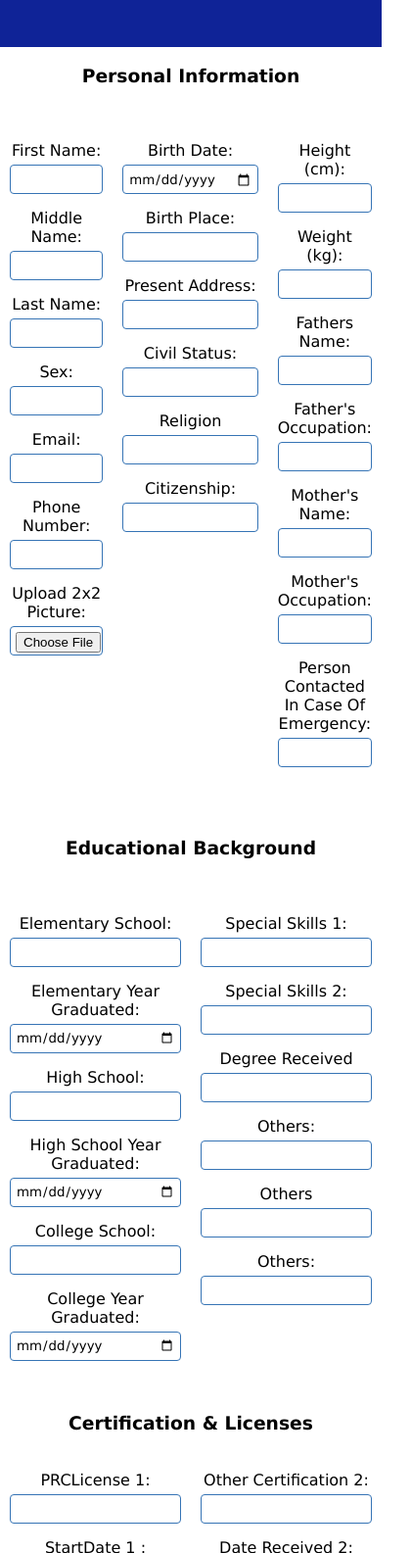
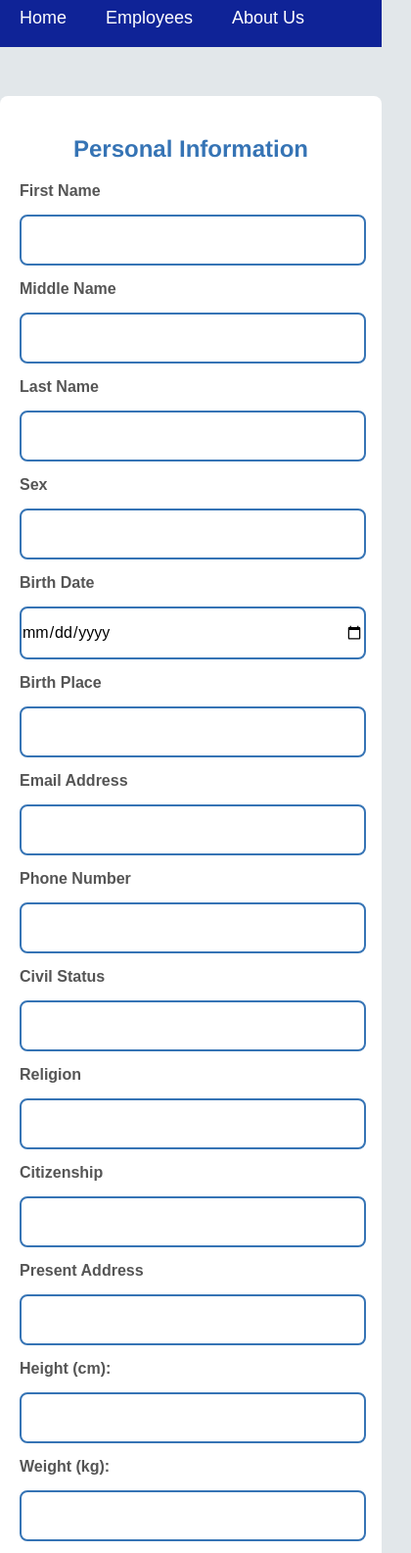
Before and after one commit to Beth7254/CSS_WEBSITE, a plain HTML site: page Employee.html in a window 390 px wide. Shown: the part 142-1727 px from the top of the page at 98% size, 420 px wide, since content can reach past the window. Drawn offline with Linux system fonts and the light colour scheme.

Commit message:
@06:06 PM

```diff
--- a/Employee.html
+++ b/Employee.html
@@ -4,7 +4,7 @@
 <head>
     <meta charset="UTF-8">
     <meta name="viewport" content="width=device-width, initial-scale=1.0">
-    <link rel="stylesheet" href="styles.css">
+    <link rel="stylesheet" href="styles2.css">
     <title>COSMIC Header</title>
 </head>
 
@@ -22,89 +22,79 @@
             <li><a href="#about">About Us</a></li>
         </ul>
     </nav>
-<section class="PersonalInformation">
-    <div class="Title">
-        <h3>Personal Information</h3>
-        <div class="line"></div>
-        <br><br>
+
+        <body>
+            <div class="container">
+                <h2>Personal Information</h2>
+                <form>
+                    <label for="firstname">First Name</label>
+                    <input type="text" id="firstname" required>
+
+                    <label for="middle">Middle Name </label>
+                    <input type="text" id="firstname" required>
+
+                    <label for="lastname">Last Name</label>
+                    <input type="text" id="lastname" required>
+
+                    <label for="sex">Sex</label>
+                    <input type="text" id="sex" required>
+
+                    <label for="birth">Birth Date</label>
+                    <input type="date" id="birth" required>
+
+                    <label for="birth">Birth Place </label>
+                    <input type="text" id="birth" required>
+
+                    <label for="email">Email Address</label>
+                    <input type="email" id="email" required>
+
+                    <label for="phone">Phone Number</label>
+                    <input type="text" id="phone" required>
+
+                    <label for="civil">Civil Status</label>
+                    <input type="text" id="civil" required>
+
+                    <label for="Religion">Religion</label>
+                    <input type="text" id="religion" required>
+
+                    <label for="Citizenship">Citizenship</label>
+                    <input type="text" id="citizenship" required>
+
+                    <label for="address">Present Address</label>
+                    <input type="text" id="address" required>
+
+                    <label for="input13">Height (cm):</label>
+                    <input type="text" id="input13" required>
+
+                    <label for="input14">Weight (kg):</label>
+                    <input type="text" id="input14" required>
+
+                    <label for="input15">Fathers Name:</label>
+                    <input type="text" id="input15" required>
+
+                    <label for="input16">Father's Occupation:</label>
+                    <input type="text" id="input16" required>
+
+                    <label for="input17">Mother's Name:</label>
+                    <input type="text" id="input17" required>
+
+                    <label for="input18">Mother's Occupation:</label>
+                    <input type="text" id="input18" required>
+
+                    <label for="emergency">Emergency Contact</label>
+                    <input type="text" id="emergency" required>
+
+                    <label for="photo">Upload Photo</label>
+                    <input type="file" id="photo" required>
+
+                    <input type="submit" class="button" value="Continue">
+                </form>
+            </div>
+        </body>
             </div>
 
-    <body>
-        <div class="PersonalIn">
-                <div class="column">
-                <label for="input1">First Name:</label>
-                <input type="text" id="input1" name="input1">
+            <br>
 
-                <label for="input2">Middle Name:</label>
-                <input type="text" id="input2" name="input2">
-
-                <label for="input3">Last Name:</label>
-                <input type="text" id="input3" name="input3">
-
-                <label for="input4">Sex:</label>
-                <input type="text" id="input4" name="input4">
-
-                <label for="input5">Email:</label>
-                <input type="email" id="input5" name="input5">
-
-                <label for="input6">Phone Number:</label>
-                <input type="number" id="input6" name="input6">
-
-                <label for="input6">Upload 2x2 Picture:</label>
-                <input type="file" id="input6" name="input6">
-
-
-            </div>
-
-            <div class="column">
-
-                <label for="input7">Birth Date:</label>
-                <input type="date" id="input7" name="input7">
-
-                <label for="input8">Birth Place:</label>
-                <input type="text" id="input8" name="input8">
-
-                <label for="input9">Present Address:</label>
-                <input type="text" id="input9" name="input9">
-
-                <label for="input10">Civil Status:</label>
-                <input type="text" id="input10" name="input10">
-
-                <label for="input11">Religion</label>
-                <input type="text" id="input11" name="input11">
-
-                <label for="input12">Citizenship:</label>
-                <input type="text" id="input12" name="input12">
-            </div>
-
-            <div class="column">
-                <label for="input13">Height (cm):</label>
-                <input type="number" id="input13" name="input13">
-
-                <label for="input14">Weight (kg):</label>
-                <input type="number" id="input14" name="input14">
-
-                <label for="input15">Fathers Name:</label>
-                <input type="text" id="input15" name="input15">
-
-                <label for="input16">Father's Occupation:</label>
-                <input type="text" id="input16" name="input16">
-
-                <label for="input17">Mother's Name:</label>
-                <input type="text" id="input17" name="input17">
-
-                <label for="input18">Mother's Occupation:</label>
-                <input type="text" id="input18" name="input18">
-
-                <label for="input6">Person Contacted In Case Of Emergency:</label>
-                <input type="text" id="input6" name="input6">
-
-            </div>
-        </div>
-        </div>
-        </div>
-
-        <br></br>
 
             <section class="EducationBackground">
                 <div class="Title">
@@ -152,16 +142,13 @@
 
                              <label for="input12">Others:</label>
                             <input type="text" id="input12" name="input12">
-
-                </div>
                         </div>
                     </div>
                 </div>
             </div>
         </div>
     </section>
-        <br></br>
-
+            <br>
     <section class="CerandLis">
         <div class="Title">
         <h1>Certification & Licenses</h1>
@@ -174,16 +161,16 @@
                                 <input type="text" id="input1" name="input1">
 
                                 <label for="input2">StartDate 1 :</label>
-                    <input type="date" id="input2" name="input2">
+                                <input type="month" id="input2" name="input2">
 
                                 <label for="input3">End Date:</label>
-                    <input type="date" id="input3" name="input3">
+                                <input type="month" id="input3" name="input3">
 
                                 <label for="input4">Other Certification 1:</label>
                                 <input type="text" id="input4" name="input4">
 
                                 <label for="input5">Date Received 1:</label>
-                    <input type="date" id="input5" name="input5">
+                                <input type="month" id="input5" name="input5">
 
                             </div>
 
@@ -209,7 +196,7 @@
         </div>
     </section>
 
-        <br></br>
+    <br>
 
     <section class="GovernmentInform">
         <div class="Title">
@@ -234,15 +221,13 @@
 
                                 <label for="input4">BIRTax ID:</label>
                                 <input type="number" id="input4" name="input4">
-
                         </div>
                     </div>
                 </div>
             </div>
         </div>
     </section>
-        <br></br>
-
+    <br>
     <section class="TrainingInfo">
         <div class="Title">
             <h1>Training Information</h1>
@@ -272,8 +257,7 @@
             </div>
         </div>
     </section>
-        <br></br>
-
+    <br>
     <section class="WorkInfo">
                 <div class="Title">
                     <h1>Work Information</h1>
@@ -304,7 +288,7 @@
                 </div>
                 </div>
             </section>
-        <br></br>
+            <br>
 
             <section class="WorkEx">
                 <div class="Title">
@@ -342,10 +326,10 @@
                 </div>
             </section>
 
-        <br><button type="submit" class="submit-button">Submit</button></br>
+            <br><button type="submit" class="submit-button">Submit</button>
 
             <br>
-
+            <br>
             <footer class="footer">
                 <div class="footer-content">
                     <h2>About Us!</h2>
@@ -357,4 +341,5 @@
 
 
         </body>
+
 </html>
--- a/styles.css
+++ b/styles.css
@@ -5,17 +5,30 @@ body {
 }
 
 .header {
-    background-image: url('building.png'); /* Replace with your background image */
-    background-size: cover; /* Cover the entire header */
-    background-position: center; /* Center the background image */
+    background-image: url('building.png');
+    background-size: cover;
+    background-position: center;
     color: rgb(15, 35, 151);
     padding: 20px;
     font-family: Garamond;
 }
 
+@media (max-width: auto) {
+    .header {
+        flex-direction: column;
+    }
+}
+
+
 .header-content {
     display: flex;
     align-items: center;
+}
+
+@media (max-width: auto) {
+    .header-content{
+        flex-direction: column;
+    }
 }
 
 .IntroBody{
@@ -26,9 +39,9 @@ body {
 }
 
 .logo {
-    width: 100px; /* Adjust the size of the logo */
+    width: 100px;
     height: auto;
-    margin-right: 15px; /* Space between logo and title */
+    margin-right: 15px;
 }
 
 h1 {
@@ -36,9 +49,10 @@ h1 {
 }
 
 .navbar {
-    background-color: rgb(15, 35, 151); /* Semi-transparent background for navbar */
-    height: 30px;
+    background-color: rgb(15, 35, 151);
+    height: 30px ;
     padding: 10px 0;
+    position: relative;
 }
 
 .navbar ul {
@@ -46,15 +60,14 @@ h1 {
     margin: 0;
     padding: 0;
     display: flex;
-    position: absolute;
-    justify-content: right; /* Center the nav items */
+    justify-content: left;
 }
 
 .navbar li {
-    margin: 0 20px; /* Space between nav items */
+    margin: 0 20px;
     list-style: none;
     font-size: 18px;
-    font-family: Arial, Helvetica, sans-serif;
+    font-family: Arial ;
     color:rgb(18, 112, 236);
 }
 
@@ -68,6 +81,13 @@ h1 {
     text-decoration: None;
     color: rgb(151, 173, 245);
 }
+.navbar-toggle {
+    display: none;
+    cursor: pointer;
+    color: white;
+    font-size: 20px;
+    margin: 10px;
+}
 
 main {
     padding: 20px;
@@ -76,18 +96,23 @@ main {
 
 
 /* Responsive Styles */
-@media (max-width: 768px) {
+@media (max-width: auto) {
     .navbar ul {
-        flex-direction: column; /* Stack items vertically */
-        display: none; /* Hide by default */
+        flex-direction: column;
+        display: none;
+        position: absolute;
+        top: 50px; /* Adjust based on navbar height */
+        right: 0;
+        background-color: rgb(15, 35, 151);
+        width: 100%; /* Full width */
     }
 
     .navbar ul.active {
-        display: flex; /* Show when active */
+        display: flex;
     }
 
     .navbar-toggle {
-        display: block; /* Show toggle button */
+        display: block;
         cursor: pointer;
         color: white;
         font-size: 20px;
@@ -96,17 +121,15 @@ main {
 }
 
 .navbar-toggle {
-    display: none; /* Hide toggle button by default */
-}
-
-/* Show toggle button on smaller screens */
-@media (max-width: 768px) {
-    .navbar-toggle {
-        display: block; /* Show toggle button */
-    }
+    display: none;
 }
 
 
+@media (max-width:auto) {
+    .navbar-toggle {
+        display: block;
+    }
+}
 
 
 /*Personal Information*/
@@ -119,12 +142,12 @@ main {
 
 .PersonalIn {
     display: flex;
-    justify-content: space-between; /* Space between columns */
+    justify-content: space-between;
 }
 
 .column {
-    flex: 2; /* Each column takes equal space */
-    margin: 0 10px; /* Space between columns */
+    flex: 2;
+    margin: 0 10px;
 }
 .line{
     width: 50px;
@@ -132,30 +155,27 @@ main {
     align-items: center;
 }
 label {
-    font-family: Verdana;
-    display: block; /* Make labels block elements */
-    margin-bottom: 5px; /* Space between label and input */
+    font-family: Garamond;
+    display: block;
+    margin-bottom: 5px;
 }
 
 input {
-    font-family: 'Gill Sans';
-    width: 50%; /* Make inputs take full width of the column */
-    padding: 5px; /* Add some padding */
-    margin-bottom: 15px; /* Space between inputs */
-    border: 1px solid #3674B5; /* Border for inputs */
-    border-radius: 4px; /* Rounded corners */
-    height: 30px; /* Height of the input field */
-    box-sizing: border-box; /* Include padding and border in the element's total width and height */
-    transition: border-color 0.3s, box-shadow 0.3s; /* Smooth transition for border color and shadow */
+    font-family: 'Garamond';
+    width: 50%;
+    padding: 5px;
+    margin-bottom: 15px;
+    border: 1px solid #3674B5;
+    border-radius: 4px;
+    height: 30px;
+    box-sizing: border-box;
+    transition: border-color 0.3s, box-shadow 0.3s;
 }
 
 
-
-
-
-@media (max-width: 600px) {
+@media (max-width:auto) {
     .container {
-        flex-direction: column; /* Stack columns on small screens */
+        flex-direction: column;
     }
 }
 
@@ -168,32 +188,32 @@ input {
 
 .Cerlis {
     display: flex;
-    justify-content: space-between; /* Space between columns */
+    justify-content: space-between;
 }
 
 .column {
-    flex: 2; /* Each column takes equal space */
-    margin: 0 10px; /* Space between columns */
+    flex: 2;
+    margin: 0 10px;
 }
 
 label {
     font-family: Verdana;
-    display: block; /* Make labels block elements */
-    margin-bottom: 5px; /* Space between label and input */
+    display: block;
+    margin-bottom: 5px;
 }
 
 input {
     font-family: Verdana;
-    width: 100%; /* Make inputs take full width of the column */
-    padding: 5px; /* Add some padding */
-    margin-bottom: 15px; /* Space between inputs */
-    border: 1px solid #3674B5; /* Border for inputs */
-    border-radius: 4px; /* Rounded corners */
+    width: 100%;
+    padding: 5px;
+    margin-bottom: 15px;
+    border: 1px solid #3674B5;
+    border-radius: 4px;
 }
 
-@media (max-width: 600px) {
+@media (max-width: auto) {
     .container {
-        flex-direction: column; /* Stack columns on small screens */
+        flex-direction: column;
     }
 }
 
@@ -206,32 +226,32 @@ input {
 
 .EducationBack {
     display: flex;
-    justify-content: space-between; /* Space between columns */
+    justify-content: space-between; /
 }
 
 .column {
-    flex: 2; /* Each column takes equal space */
-    margin: 0 10px; /* Space between columns */
+    flex: 2;
+    margin: 0 10px;
 }
 
 label {
     font-family: Verdana;
-    display: block; /* Make labels block elements */
-    margin-bottom: 5px; /* Space between label and input */
+    display: block;
+    margin-bottom: 5px;
 }
 
 input {
     font-family: Verdana;
-    width: 100%; /* Make inputs take full width of the column */
-    padding: 5px; /* Add some padding */
-    margin-bottom: 15px; /* Space between inputs */
-    border: 1px solid #3674B5; /* Border for inputs */
-    border-radius: 4px; /* Rounded corners */
+    width: 100%;
+    padding: 5px;
+    margin-bottom: 15px;
+    border: 1px solid #3674B5;
+    border-radius: 4px;
 }
 
-@media (max-width: 600px) {
+@media (max-width: auto) {
     .container {
-        flex-direction: column; /* Stack columns on small screens */
+        flex-direction: column;
     }
 }
 
@@ -244,32 +264,32 @@ input {
 
 .GovernInfo{
     display: flex;
-    justify-content: space-between; /* Space between columns */
+    justify-content: space-between;
 }
 
 .column {
-    flex: 2; /* Each column takes equal space */
-    margin: 0 10px; /* Space between columns */
+    flex: 2;
+    margin: 0 10px;
 }
 
 label {
     font-family: Verdana;
-    display: block; /* Make labels block elements */
-    margin-bottom: 5px; /* Space between label and input */
+    display: block;
+    margin-bottom: 5px;
 }
 
 input {
     font-family: Verdana;
-    width: 100%; /* Make inputs take full width of the column */
-    padding: 5px; /* Add some padding */
-    margin-bottom: 15px; /* Space between inputs */
-    border: 1px solid #3674B5; /* Border for inputs */
-    border-radius: 4px; /* Rounded corners */
+    width: 100%;
+    padding: 5px;
+    margin-bottom: 15px;
+    border: 1px solid #3674B5;
+    border-radius: 4px;
 }
 
-@media (max-width: 600px) {
+@media (max-width: auto) {
     .container {
-        flex-direction: column; /* Stack columns on small screens */
+        flex-direction: column;
     }
 }
 
@@ -282,32 +302,32 @@ input {
 
 .TrainingInfo2{
     display: flex;
-    justify-content: space-between; /* Space between columns */
+    justify-content: space-between;
 }
 
 .column {
-    flex: 2; /* Each column takes equal space */
-    margin: 0 10px; /* Space between columns */
+    flex: 2;
+    margin: 0 10px;
 }
 
 label {
     font-family: Verdana;
-    display: block; /* Make labels block elements */
-    margin-bottom: 5px; /* Space between label and input */
+    display: block;
+    margin-bottom: 5px;
 }
 
 input {
     font-family: Verdana;
-    width: 100%; /* Make inputs take full width of the column */
-    padding: 5px; /* Add some padding */
-    margin-bottom: 15px; /* Space between inputs */
-    border: 1px solid #3674B5; /* Border for inputs */
-    border-radius: 4px; /* Rounded corners */
+    width: 100%;
+    padding: 5px;
+    margin-bottom: 15px;
+    border: 1px solid #3674B5;
+    border-radius: 4px;
 }
 
-@media (max-width: 600px) {
+@media (max-width: auto) {
     .container {
-        flex-direction: column; /* Stack columns on small screens */
+        flex-direction: column;
     }
 }
 
@@ -320,32 +340,32 @@ input {
 
 .WorkInfo2{
     display: flex;
-    justify-content: space-between; /* Space between columns */
+    justify-content: space-between;
 }
 
 .column {
-    flex: 2; /* Each column takes equal space */
-    margin: 0 10px; /* Space between columns */
+    flex: 2;
+    margin: 0 10px;
 }
 
 label {
     font-family: Verdana;
-    display: block; /* Make labels block elements */
-    margin-bottom: 5px; /* Space between label and input */
+    display: block;
+    margin-bottom: 5px;
 }
 
 input {
     font-family: Verdana;
-    width: 100%; /* Make inputs take full width of the column */
-    padding: 5px; /* Add some padding */
-    margin-bottom: 15px; /* Space between inputs */
-    border: 1px solid #3674B5; /* Border for inputs */
-    border-radius: 4px; /* Rounded corners */
+    width: 100%;
+    padding: 5px;
+    margin-bottom: 15px;
+    border: 1px solid #3674B5;
+    border-radius: 4px;
 }
 
-@media (max-width: 600px) {
+@media (max-width: auto) {
     .container {
-        flex-direction: column; /* Stack columns on small screens */
+        flex-direction: column;
     }
 }
 
@@ -359,47 +379,48 @@ input {
 
 .WorkEx2{
     display: flex;
-    justify-content: space-between; /* Space between columns */
+    justify-content: space-between;
 }
 
 .column {
-    flex: 2; /* Each column takes equal space */
-    margin: 0 10px; /* Space between columns */
+    flex: 2;
+    margin: 0 10px;
 }
 
 label {
     font-family: Verdana;
-    display: block; /* Make labels block elements */
-    margin-bottom: 5px; /* Space between label and input */
+    display: block;
+    margin-bottom: 5px;
 }
 
 input {
     font-family: Verdana;
-    width: 100%; /* Make inputs take full width of the column */
-    padding: 5px; /* Add some padding */
-    margin-bottom: 15px; /* Space between inputs */
-    border: 1px solid #3674B5; /* Border for inputs */
-    border-radius: 4px; /* Rounded corners */
+    width: 100%;
+    padding: 5px;
+    margin-bottom: 15px;
+    border: 1px solid #3674B5;
+    border-radius: 4px;
 }
 
-@media (max-width: 600px) {
+@media (max-width: auto) {
     .container {
-        flex-direction: column; /* Stack columns on small screens */
+        flex-direction: column;
     }
 }
 
 
 /* Submit Button Styles */
 .submit-button {
-    background-color: #60adff; /* Blue background color */
-    color: white; /* White text color */
-    border: none; /* Remove border */
-    padding: 10px 15px; /* Padding for the button */
+    display: inline-block;
+    padding: 10px 20px;
+    background-color: #007BFF;
+    color: white;
     align-items: center;
-    border-radius: 8px; /* Rounded corners */
-    cursor: pointer; /* Pointer cursor on hover */
-    font-size: 16px; /* Font size */
-    transition: background-color 0.3s; /* Smooth transition for background color */
+    text-align: center;
+    text-decoration: none;
+    border-radius: 5px;
+    border: none;
+    cursor: pointer;
 }
 
 /* Hover Effect */
@@ -407,13 +428,13 @@ input {
     background-color: rgb(15, 35, 151);
 }
 
-
 /* Footer*/
 .footer {
     background-color: rgb(15, 35, 151);
     font-family: Arial, sans-serif;
     color: white;
     padding: 20px;
+    align-items: center;
     text-align: center;
     position: relative;
     bottom: 0;
@@ -425,23 +446,21 @@ input {
     margin: auto;
 }
 
-
-
 .footer-content h2 {
-    margin: 10px 0; /* Margin for the heading */
+    margin: 10px 0;
 }
 
 .footer-content p {
-    margin: 5px 0; /* Margin for paragraphs */
+    margin: 5px 0;
 }
 
 /* Responsive Styles */
-@media (max-width: 768px) {
+@media (max-width: auto) {
     .footer {
-        padding: 15px; /* Adjust padding for smaller screens */
+        padding: 15px 0;
     }
 
     .footer-logo {
-        width: 20px; /* Smaller logo on mobile */
+        width: 20px;
     }
 }
--- /dev/null
+++ b/styles2.css
@@ -0,0 +1,195 @@
+body {
+    font-family: Arial, sans-serif;
+    margin: 0;
+    padding: 0;
+}
+
+.header {
+    background-image: url('building.png');
+    background-size: cover;
+    background-position: center;
+    color: rgb(15, 35, 151);
+    padding: 20px;
+    font-family: Garamond;
+}
+
+@media (max-width: auto) {
+    .header {
+        flex-direction: column;
+    }
+}
+
+
+.header-content {
+    display: flex;
+    align-items: center;
+}
+
+@media (max-width: auto) {
+    .header-content{
+        flex-direction: column;
+    }
+}
+
+.IntroBody{
+    color: rgb(15, 35, 151);
+    font-size: 40px;
+    font-family:Arial, Helvetica, sans-serif;
+
+}
+
+.logo {
+    width: 100px;
+    height: auto;
+    margin-right: 15px;
+}
+
+h1 {
+    margin: 0;
+}
+
+.navbar {
+    background-color: rgb(15, 35, 151);
+    height: 30px ;
+    padding: 10px 0;
+    position: relative;
+}
+
+.navbar ul {
+    list-style-type: none;
+    margin: 0;
+    padding: 0;
+    display: flex;
+    justify-content: left;
+}
+
+.navbar li {
+    margin: 0 20px;
+    list-style: none;
+    font-size: 18px;
+    font-family: Arial ;
+    color:rgb(18, 112, 236);
+}
+
+.navbar a {
+    color: white;
+    text-decoration: none;
+    font-weight: italic;
+}
+
+.navbar a:hover {
+    text-decoration: None;
+    color: rgb(151, 173, 245);
+}
+.navbar-toggle {
+    display: none;
+    cursor: pointer;
+    color: white;
+    font-size: 20px;
+    margin: 10px;
+}
+
+main {
+    padding: 20px;
+    text-align: center;
+}
+
+
+/* Responsive Styles */
+@media (max-width: auto) {
+    .navbar ul {
+        flex-direction: column;
+        display: none;
+        position: absolute;
+        top: 50px; /* Adjust based on navbar height */
+        right: 0;
+        background-color: rgb(15, 35, 151);
+        width: 100%; /* Full width */
+    }
+
+    .navbar ul.active {
+        display: flex;
+    }
+
+    .navbar-toggle {
+        display: block;
+        cursor: pointer;
+        color: rgb(0, 0, 0);
+        font-size: 20px;
+        margin: 10px;
+    }
+}
+
+.navbar-toggle {
+    display: none;
+}
+
+
+@media (max-width:auto) {
+    .navbar-toggle {
+        display: block;
+    }
+}
+
+
+body {
+    font-family: Arial, Helvetica, sans-serif;
+    background-color:#e2e7ea;
+
+}
+
+.container {
+    max-width: 600px; /* Set max width for the form */
+    margin: 50px auto; /* Center the form */
+    padding: 20px;
+    background: white; /* White background for the form */
+    border-radius: 8px; /* Rounded corners */
+    box-shadow: 0 2px 10px #3674B5(0, 0, 0, 0.1); /* Subtle shadow for depth */
+}
+
+h2 {
+    color: #3674B5; /* Dark text color for headings */
+    font-family: 'Helvetica';
+    margin-bottom: 20px; /* Space below heading */
+    text-align: center; /* Center the heading */
+}
+
+label {
+    margin-top: 10px; /* Space above labels */
+    font-family: 'Arial';
+    font-weight: bold; /* Bold labels */
+    color: #555; /* Darker color for labels */
+}
+
+input[type="text"],
+input[type="email"],
+input[type="date"],
+input[type="file"] {
+    width: 100%; /* Full width for inputs */
+    font-family: 'Arial';
+    padding: 15px 0; /* Padding inside input fields */
+    margin: 15px 0; /* Space above and below input fields */
+    border: 2px solid #3674B5; /* Border color */
+    border-radius: 8px; /* Rounded corners */
+    font-size: 16px; /* Font size for inputs */
+}
+
+.button {
+    background-color: #4285f4; /* Button background color */
+    border: none; /* No border */
+    color: white; /* Button text color */
+    padding: 15px 20px; /* Padding for button */
+    text-align: center; /* Center text */
+    align-items: center;
+    text-decoration: none; /* No underline */
+    display: inline-block; /* Inline block for button */
+    font-size: 16px; /* Font size for button */
+    margin-top: 10px; /* Space above button */
+    border-radius: 4px; /* Rounded corners */
+    cursor: pointer; /* Pointer cursor on hover */
+    transition: background-color 0.3s ease; /* Smooth transition for hover */
+}
+
+.button:hover {
+    background-color: #357ae8; /* Darker shade on hover */
+}
```
Also changed, not shown: Index.html (+8 -3 lines). Lines whose indentation alone changed are shown as unchanged.
